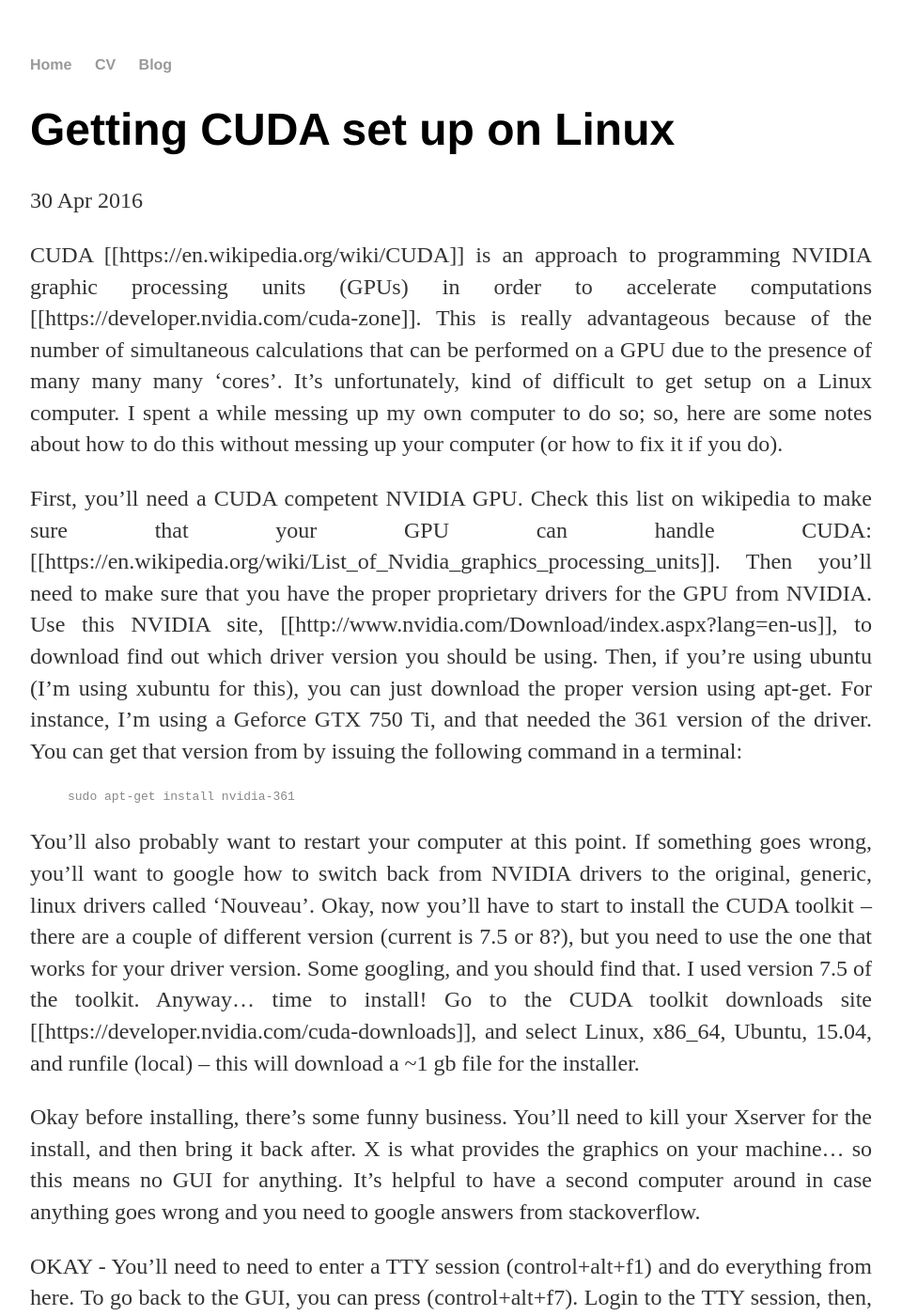
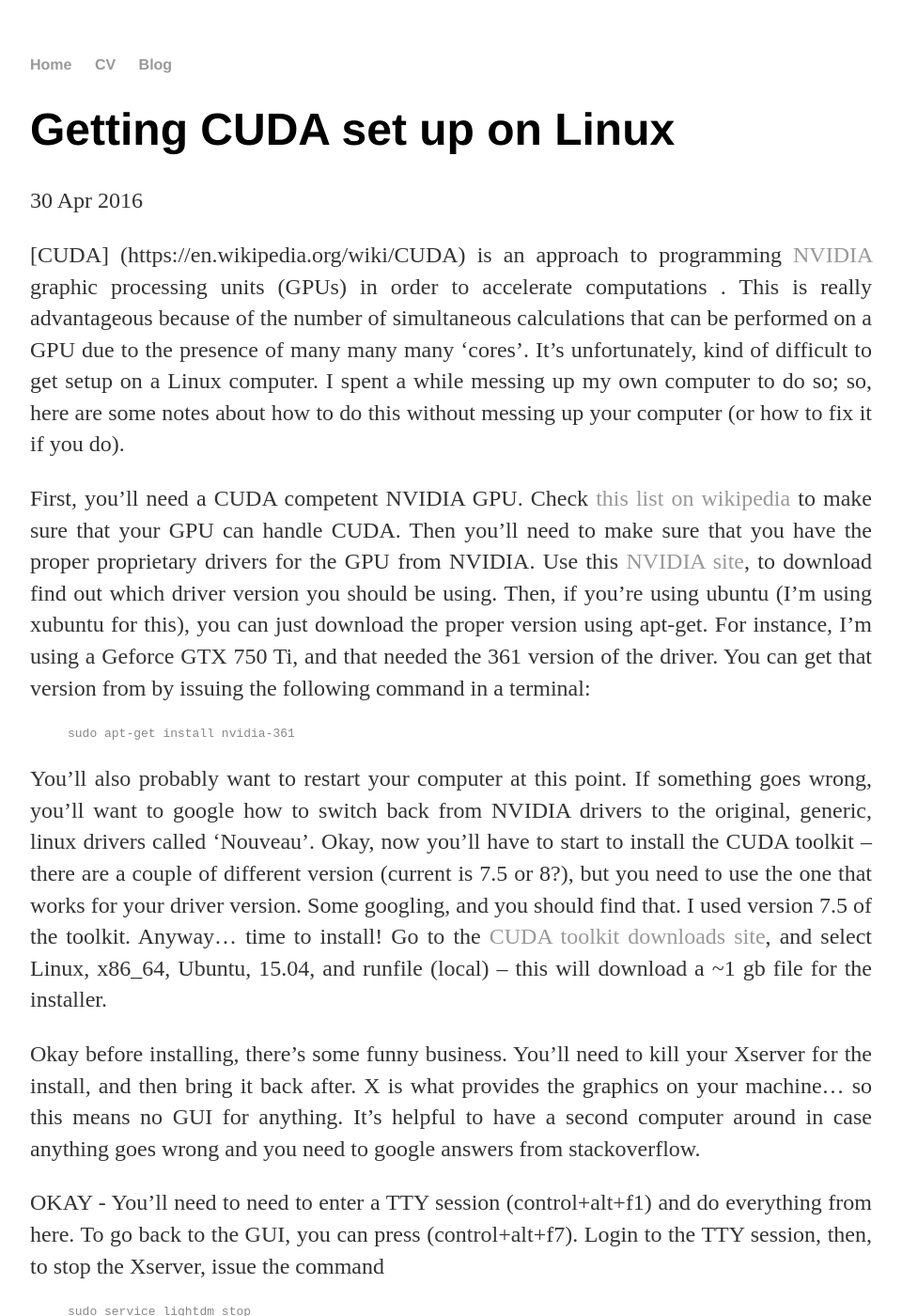
Before and after one commit to ckinzthompson/ckinzthompson.github.io, a Jekyll site: the page built from _posts/2016-04-30-cuda_on_linux.md, in a window 1280 px wide and 1400 px high. Shown: the whole window at 94% size, without its empty margins (160-1120 px from the left). Built offline with Jekyll 4.4.1, drawn with Linux system fonts in a browser that asks for light colours.

Commit message:
fix links? 2

```diff
--- a/_posts/2016-04-30-cuda_on_linux.md
+++ b/_posts/2016-04-30-cuda_on_linux.md
@@ -5,16 +5,16 @@
 ---
 
 
-CUDA [[https://en.wikipedia.org/wiki/CUDA]] is an approach to programming NVIDIA graphic processing units (GPUs) in order to accelerate computations [[https://developer.nvidia.com/cuda-zone]]. This is really advantageous because of the number of simultaneous calculations that can be performed on a GPU due to the presence of many many many 'cores'. It's unfortunately, kind of difficult to get setup on a Linux computer. I spent a while messing up my own computer to do so; so, here are some notes about how to do this without messing up your computer (or how to fix it if you do).
+[CUDA] (https://en.wikipedia.org/wiki/CUDA) is an approach to programming [NVIDIA](https://developer.nvidia.com/cuda-zone) graphic processing units (GPUs) in order to accelerate computations . This is really advantageous because of the number of simultaneous calculations that can be performed on a GPU due to the presence of many many many 'cores'. It's unfortunately, kind of difficult to get setup on a Linux computer. I spent a while messing up my own computer to do so; so, here are some notes about how to do this without messing up your computer (or how to fix it if you do).
 
-First, you'll need a CUDA competent NVIDIA GPU. Check this list on wikipedia to make sure that your GPU can handle CUDA: [[https://en.wikipedia.org/wiki/List_of_Nvidia_graphics_processing_units]]. Then you'll need to make sure that you have the proper proprietary drivers for the GPU from NVIDIA. Use this NVIDIA site, [[http://www.nvidia.com/Download/index.aspx?lang=en-us]], to download find out which driver version you should be using. Then, if you're using ubuntu (I'm using xubuntu for this), you can just download the proper version using apt-get.
+First, you'll need a CUDA competent NVIDIA GPU. Check [this list on wikipedia](https://en.wikipedia.org/wiki/List_of_Nvidia_graphics_processing_units) to make sure that your GPU can handle CUDA. Then you'll need to make sure that you have the proper proprietary drivers for the GPU from NVIDIA. Use this [NVIDIA site](http://www.nvidia.com/Download/index.aspx?lang=en-us), to download find out which driver version you should be using. Then, if you're using ubuntu (I'm using xubuntu for this), you can just download the proper version using apt-get.
 For instance, I'm using a Geforce GTX 750 Ti, and that needed the 361 version of the driver. You can get that version from by issuing the following command in a terminal:
 
 {% highlight console %}
 sudo apt-get install nvidia-361
 {% endhighlight %}
 
-You'll also probably want to restart your computer at this point. If something goes wrong, you'll want to google how to switch back from NVIDIA drivers to the original, generic, linux drivers called 'Nouveau'. Okay, now you'll have to start to install the CUDA toolkit -- there are a couple of different version (current is 7.5 or 8?), but you need to use the one that works for your driver version. Some googling, and you should find that. I used version 7.5 of the toolkit. Anyway... time to install! Go to the CUDA toolkit downloads site [[https://developer.nvidia.com/cuda-downloads]], and select Linux, x86\_64, Ubuntu, 15.04, and runfile (local) -- this will download a ~1 gb file for the installer.
+You'll also probably want to restart your computer at this point. If something goes wrong, you'll want to google how to switch back from NVIDIA drivers to the original, generic, linux drivers called 'Nouveau'. Okay, now you'll have to start to install the CUDA toolkit -- there are a couple of different version (current is 7.5 or 8?), but you need to use the one that works for your driver version. Some googling, and you should find that. I used version 7.5 of the toolkit. Anyway... time to install! Go to the [CUDA toolkit downloads site](https://developer.nvidia.com/cuda-downloads), and select Linux, x86\_64, Ubuntu, 15.04, and runfile (local) -- this will download a ~1 gb file for the installer.
 
 Okay before installing, there's some funny business. You'll need to kill your Xserver for the install, and then bring it back after. X is what provides the graphics on your machine... so this means no GUI for anything. It's helpful to have a second computer around in case anything goes wrong and you need to google answers from stackoverflow.
 
```
